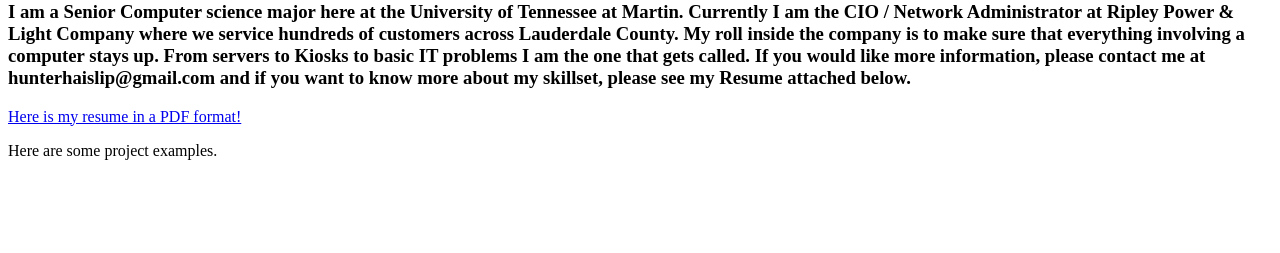
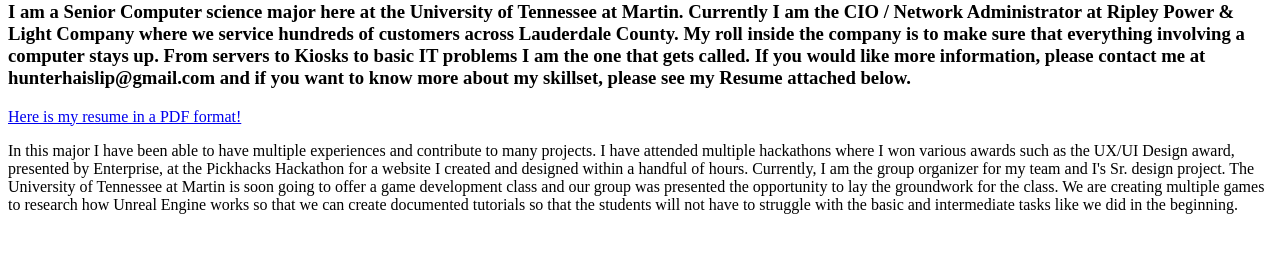
Before and after one commit to hunterhaislip/hunterhaislip.github.io, a plain HTML site: page index.html in a window 1280 px wide. Shown: the part 79-332 px from the top of the page. Drawn offline with Linux system fonts and the light colour scheme.

Commit message:
Update index.html

```diff
--- a/index.html
+++ b/index.html
@@ -9,7 +9,11 @@
     about my skillset, please see my Resume attached below.
 </h3>
 <a href="hunterresume.pdf" target="_blank">Here is my resume in a PDF format!</a>
-<p>Here are some project examples.</p>
+<p>In this major I have been able to have multiple experiences and contribute to many projects. I have attended multiple hackathons where I won various awards such as the UX/UI Design award, presented by Enterprise, at the Pickhacks Hackathon for a website I created and designed within a handful of hours.
+    Currently, I am the group organizer for my team and I's Sr. design project. The University of Tennessee at Martin is soon going to offer a game development class and our group was presented the
+    opportunity to lay the groundwork for the class. We are creating multiple games to research how Unreal Engine works so that we can create documented tutorials so that the students will not have
+    to struggle with the basic and intermediate tasks like we did in the beginning.
+ </p>
 
 </body>
 </html>
```
